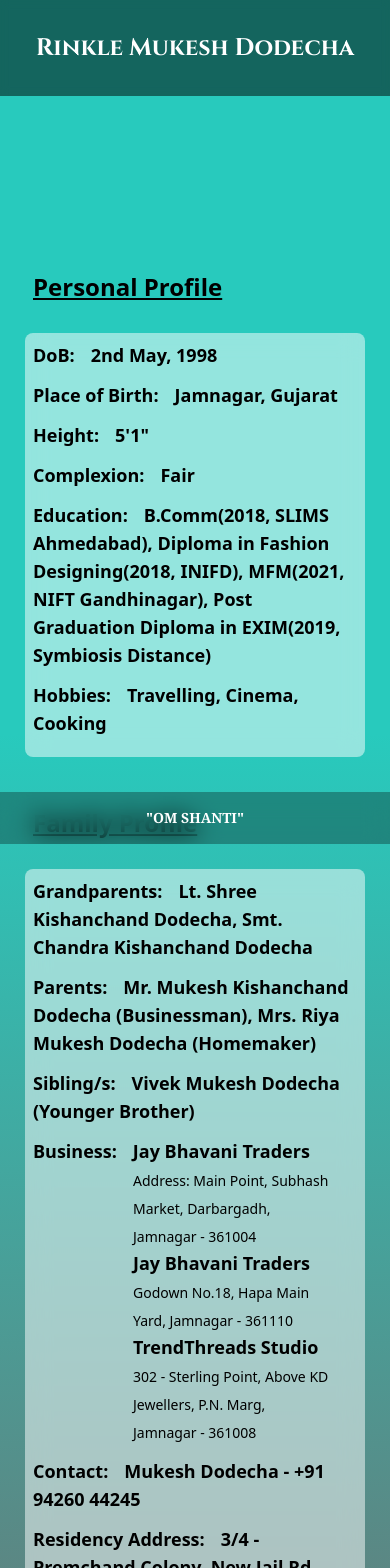
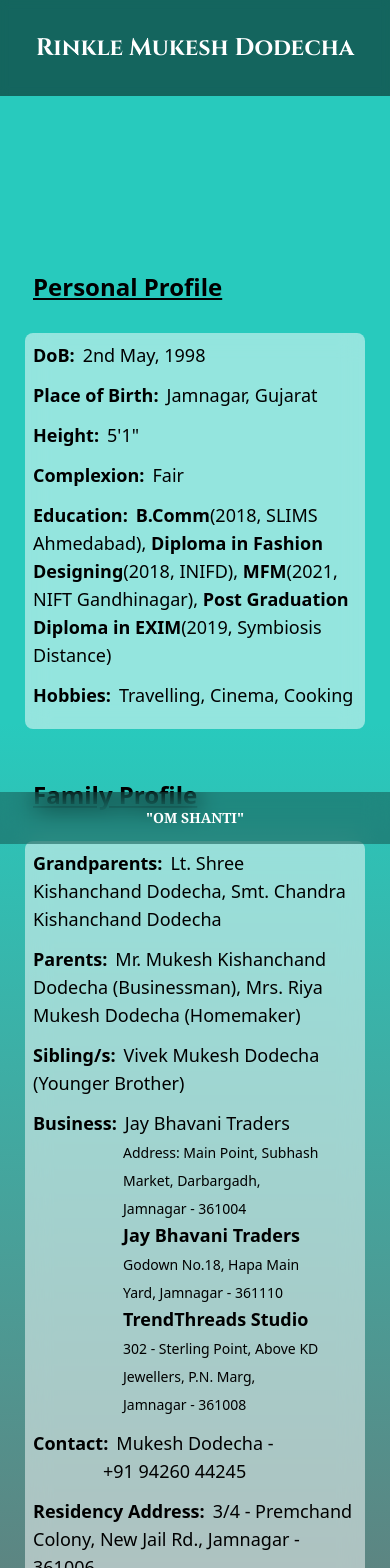
Before and after one commit to raajveerk/rinkle-dodecha, a React (Create React App) app: page / in a window 390 px wide. Shown: the top 1568 px of the page. Built offline with nearby package versions, Linux system fonts and the light colour scheme.

Commit message:
updated mobile number styling

```diff
--- a/src/components/Hero.jsx
+++ b/src/components/Hero.jsx
@@ -3,31 +3,31 @@ import React from 'react'
 export const Hero = () => {
   return (
     <div className='mt-[175px] sm:w-full sm:mx-auto mx-[25px] max-w-[800px] text-black mb-[200px]'>
-        <div className='items-center sm:mx-auto pl-2'>
+        <div className='items-center sm:mx-auto sm:pl-4 pl-2'>
             <h2 className='text-left underline font-sans sm:text-3xl text-2xl font-bold'>
                 Personal Profile
             </h2>
         </div>
-        <div className='sm:p-3 p-2 rounded-lg bg-white backdrop-blur-md bg-opacity-50 mt-[30px] leading-3'>
-            <p className='text-left font-bold sm:text-xl text-lg font-sans'>DoB:<span className='sm:text-lg ml-4 text-md font-semibold'>2nd May, 1998</span></p><br />
-            <p className='text-left font-bold sm:text-xl text-lg font-sans'>Place of Birth:<span className='sm:text-lg ml-4 text-md font-semibold'>Jamnagar, Gujarat</span></p><br />
-            <p className='text-left font-bold sm:text-xl text-lg font-sans'>Height:<span className='sm:text-lg ml-4 text-md font-semibold'>5'1"</span></p><br />
-            <p className='text-left font-bold sm:text-xl text-lg font-sans'>Complexion:<span className='sm:text-lg ml-4 text-md font-semibold'>Fair</span></p><br />
-            <p className='text-left font-bold sm:text-xl text-lg font-sans'>Education:<span className='sm:text-lg ml-4 text-md font-semibold'><span className='font-bold'>B.Comm</span>(2018, SLIMS Ahmedabad), <span className='font-bold'>Diploma in Fashion Designing</span>(2018, INIFD), <span className='font-bold'>MFM</span>(2021, NIFT Gandhinagar), <span className='font-bold'>Post Graduation Diploma in EXIM</span>(2019, Symbiosis Distance) </span></p><br />
-            <p className='text-left font-bold sm:text-xl text-lg font-sans'>Hobbies:<span className='sm:text-lg ml-4 text-md font-semibold'>Travelling, Cinema, Cooking</span></p><br />
+        <div className='sm:py-3 sm:px-4 p-2 rounded-lg bg-white backdrop-blur-md bg-opacity-50 mt-[30px] leading-3'>
+            <p className='text-left font-bold sm:text-xl text-lg font-sans'>DoB:<span className='sm:text-lg sm:ml-3 ml-2 text-md font-medium'>2nd May, 1998</span></p><br />
+            <p className='text-left font-bold sm:text-xl text-lg font-sans'>Place of Birth:<span className='sm:text-lg sm:ml-3 ml-2 text-md font-medium'>Jamnagar, Gujarat</span></p><br />
+            <p className='text-left font-bold sm:text-xl text-lg font-sans'>Height:<span className='sm:text-lg sm:ml-3 text-md ml-2 font-medium'>5'1"</span></p><br />
+            <p className='text-left font-bold sm:text-xl text-lg font-sans'>Complexion:<span className='sm:text-lg sm:ml-3 text-md ml-2 font-medium'>Fair</span></p><br />
+            <p className='text-left font-bold sm:text-xl text-lg font-sans'>Education:<span className='sm:text-lg sm:ml-3 text-md ml-2 font-medium'><span className='font-bold'>B.Comm</span>(2018, SLIMS Ahmedabad), <span className='font-bold'>Diploma in Fashion Designing</span>(2018, INIFD), <span className='font-bold'>MFM</span>(2021, NIFT Gandhinagar), <span className='font-bold'>Post Graduation Diploma in EXIM</span>(2019, Symbiosis Distance) </span></p><br />
+            <p className='text-left font-bold sm:text-xl text-lg font-sans'>Hobbies:<span className='sm:text-lg sm:ml-3 text-md ml-2 font-medium'>Travelling, Cinema, Cooking</span></p><br />
         </div>
-        <div className='items-center sm:mx-auto pl-2 mt-[50px]'>
+        <div className='items-center sm:mx-auto sm:pl-4 pl-2 mt-[50px]'>
             <h2 className='text-left underline font-sans sm:text-3xl text-2xl font-bold'>
                 Family Profile
             </h2>
         </div>
-        <div className='sm:p-3 p-2 rounded-lg bg-white backdrop-blur-md bg-opacity-50 mt-[30px] leading-3'>
-        <p className='text-left font-bold sm:text-xl text-lg font-sans'>Grandparents:<span className='sm:text-lg ml-4 text-md font-semibold'>Lt. Shree Kishanchand Dodecha, Smt. Chandra Kishanchand Dodecha</span></p><br />
-            <p className='text-left font-bold sm:text-xl text-lg font-sans'>Parents:<span className='sm:text-lg ml-4 text-md font-semibold'>Mr. Mukesh Kishanchand Dodecha (Businessman), Mrs. Riya Mukesh Dodecha (Homemaker)</span></p><br />
-            <p className='text-left font-bold sm:text-xl text-lg font-sans'>Sibling/s:<span className='sm:text-lg ml-4 text-md font-semibold'>Vivek Mukesh Dodecha (Younger Brother)</span></p><br />
-            <p className='text-left font-bold sm:text-xl text-lg font-sans'>Business:<span className='sm:text-lg ml-4 text-md font-semibold'>Jay Bhavani Traders</span><br /><span className='ml-[100px] sm:text-md text-sm font-medium'>Address: Main Point, Subhash <span className='sm:ml-[0px] ml-[100px]'>Market, Darbargadh, </span> <span className='sm:ml-[0px] ml-[100px]'> Jamnagar - 361004</span></span><br /><span className='ml-[100px] sm:text-lg text-md font-semibold'>Jay Bhavani Traders</span><br /><span className='ml-[100px] sm:text-md text-sm font-medium'>Godown No.18, Hapa Main <span className='sm:ml-[0px] ml-[100px]'> Yard, Jamnagar - 361110</span></span><br /><span className='ml-[100px] sm:text-lg text-md font-semibold'>TrendThreads Studio</span><br /><span className='ml-[100px] sm:text-md text-sm font-medium'>302 - Sterling Point, Above KD <span className='sm:ml-[0px] ml-[100px]'> Jewellers, P.N. Marg,</span><br className='sm:hidden' /><span className='md:ml-[0px] ml-[100px]'> Jamnagar - 361008</span></span></p><br />
-            <p className='text-left font-bold sm:text-xl text-lg font-sans'>Contact:<span className='sm:text-lg ml-4 text-md font-semibold'>Mukesh Dodecha - +91 94260 44245</span></p><br />
-            <p className='text-left font-bold sm:text-xl text-lg font-sans'>Residency Address:<span className='sm:text-lg ml-4 text-md font-semibold'>3/4 - Premchand Colony, New Jail Rd., Jamnagar - 361006</span></p><br />
+        <div className='sm:py-3 sm:px-4 p-2 rounded-lg bg-white backdrop-blur-md bg-opacity-50 mt-[30px] leading-3'>
+        <p className='text-left font-bold sm:text-xl text-lg font-sans'>Grandparents:<span className='sm:text-lg sm:ml-3 text-md ml-2 font-medium'>Lt. Shree Kishanchand Dodecha, Smt. Chandra Kishanchand Dodecha</span></p><br />
+            <p className='text-left font-bold sm:text-xl text-lg font-sans'>Parents:<span className='sm:text-lg sm:ml-3 text-md ml-2 font-medium'>Mr. Mukesh Kishanchand Dodecha (Businessman), Mrs. Riya Mukesh Dodecha (Homemaker)</span></p><br />
+            <p className='text-left font-bold sm:text-xl text-lg font-sans'>Sibling/s:<span className='sm:text-lg sm:ml-3 text-md ml-2 font-medium'>Vivek Mukesh Dodecha (Younger Brother)</span></p><br />
+            <p className='text-left font-bold sm:text-xl text-lg font-sans'>Business:<span className='sm:text-lg sm:ml-3 text-md ml-2 font-medium'>Jay Bhavani Traders</span><br /><span className='ml-[90px] sm:text-md text-sm font-medium'>Address: Main Point, Subhash <span className='sm:ml-[0px] ml-[90px]'>Market, Darbargadh, </span><br className='sm:hidden' /><span className='sm:ml-[0px] ml-[90px]'> Jamnagar - 361004</span></span><br /><span className='ml-[90px] sm:text-lg text-md font-semibold'>Jay Bhavani Traders</span><br /><span className='ml-[90px] sm:text-md text-sm font-medium'>Godown No.18, Hapa Main <span className='sm:ml-[0px] ml-[90px]'> Yard, Jamnagar - 361110</span></span><br /><span className='ml-[90px] sm:text-lg text-md font-semibold'>TrendThreads Studio</span><br /><span className='ml-[90px] sm:text-md text-sm font-medium'>302 - Sterling Point, Above KD <span className='sm:ml-[0px] ml-[90px]'> Jewellers, P.N. Marg,</span><br className='sm:hidden' /><span className='md:ml-[0px] ml-[90px]'> Jamnagar - 361008</span></span></p><br />
+            <p className='text-left font-bold sm:text-xl text-lg font-sans'>Contact:<span className='sm:text-lg sm:ml-3 text-md ml-2 font-medium'>Mukesh Dodecha - </span><br className='sm:hidden' /><span className='sm:ml-0 ml-[70px] text-md font-medium'>+91 94260 44245</span></p><br />
+            <p className='text-left font-bold sm:text-xl text-lg font-sans'>Residency Address:<span className='sm:text-lg sm:ml-3 ml-2 text-md font-medium'>3/4 - Premchand Colony, New Jail Rd., Jamnagar - 361006</span></p><br />
         </div>
     </div>
   )
```
